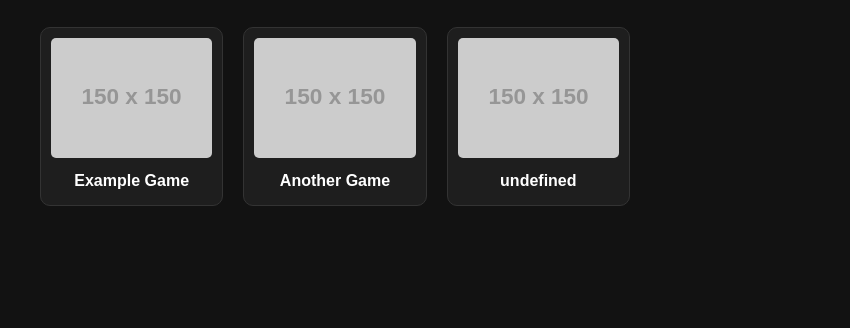
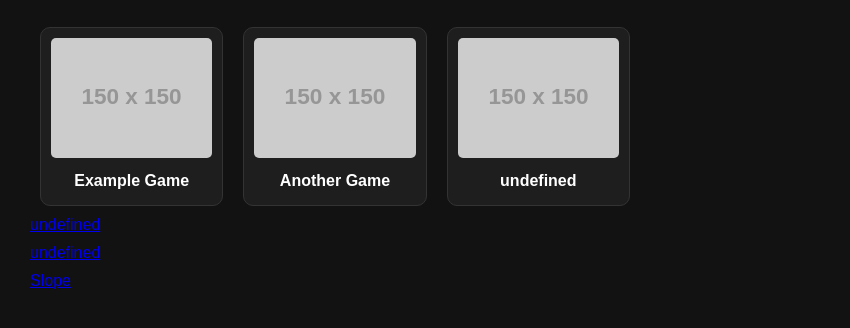
Before and after one commit to glenroyalex/AHS-Unblocked-Games, a plain HTML site: page index.html in a window 1280 px wide. Shown: the part 138-466 px from the top of the page, without its empty margins (0-850 px from the left). Drawn offline with Linux system fonts and the light colour scheme; placeholder pictures from the web are drawn by us.

Commit message:
Update index.html

```diff
--- a/index.html
+++ b/index.html
@@ -20,5 +20,24 @@
     </main>
 
     <script src="script.js"></script>
+<div id="games"></div>
+
+<script>
+fetch("games.json")
+  .then(res => res.json())
+  .then(data => {
+    const container = document.getElementById("games");
+
+    data.forEach(game => {
+      const el = document.createElement("a");
+      el.href = game.url;
+      el.innerText = game.name;
+      el.style.display = "block";
+      el.style.margin = "10px";
+
+      container.appendChild(el);
+    });
+  });
+</script>
 </body>
 </html>
```
